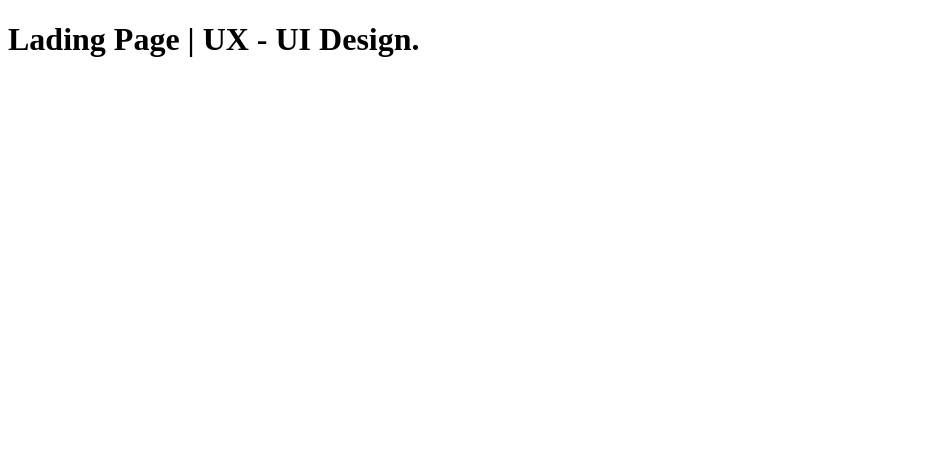
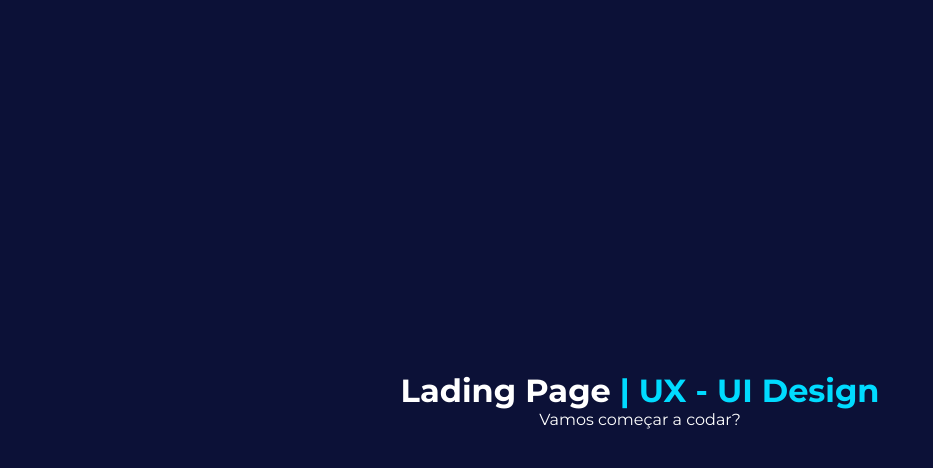
Before and after one commit to techlegionbr/UI-UX-Design---Lading-Page, a website: page index.html in a window 1280 px wide. Shown: the whole page, without its empty margins (0-933 px from the left). Drawn offline with Linux system fonts and the light colour scheme.

Commit message:
style(visual): :sparkles:
:sparkles:  creation of main.css file for body styling | creating variables in css

```diff
--- /dev/null
+++ b/assets/css/global.css
@@ -0,0 +1,28 @@
+:root {
+  --font-montserrat: "Montserrat", sans-serif;
+  --color-primary: #0c1137;
+  --color-secundary: #00dbff;
+  --color-third: #0061ff;
+
+  --color-light: #fff;
+}
+
+* {
+  margin: 0;
+  padding: 0;
+  box-sizing: border-box;
+}
+
+body {
+  font-family: var(--font-montserrat);
+  color: var(--color-light);
+}
+
+a {
+  text-decoration: none;
+  color: inherit;
+}
+
+ul {
+  list-style: none;
+}
--- /dev/null
+++ b/assets/css/main.css
@@ -0,0 +1,15 @@
+body {
+  width: 100%;
+  min-height: 100vh;
+
+  display: flex;
+  align-items: center;
+  justify-content: center;
+  flex-direction: column;
+
+  background-color: var(--color-primary);
+}
+
+body h1 span {
+  color: var(--color-secundary);
+}
--- a/index.html
+++ b/index.html
@@ -4,9 +4,22 @@
     <meta charset="UTF-8" />
     <meta http-equiv="X-UA-Compatible" content="IE=edge" />
     <meta name="viewport" content="width=device-width, initial-scale=1.0" />
-    <title>Document</title>
+    <title>UI/UX Design</title>
+
+    <!-- embed a styles -->
+    <link rel="stylesheet" href="./assets/css/global.css" />
+    <link rel="stylesheet" href="./assets/css/main.css" />
+
+    <!-- embed a font -->
+    <link rel="preconnect" href="https://fonts.googleapis.com" />
+    <link rel="preconnect" href="https://fonts.gstatic.com" crossorigin />
+    <link
+      href="https://fonts.googleapis.com/css2?family=Montserrat:wght@400;700&display=swap"
+      rel="stylesheet"
+    />
   </head>
   <body>
-    <h1>Lading Page | UX - UI Design.</h1>
+    <h1>Lading Page <span>| UX - UI Design</span></h1>
+    <p>Vamos começar a codar?</p>
   </body>
 </html>
```
Also changed, not shown: BOAS-VINDAS.md (added, +16 -0 lines).
